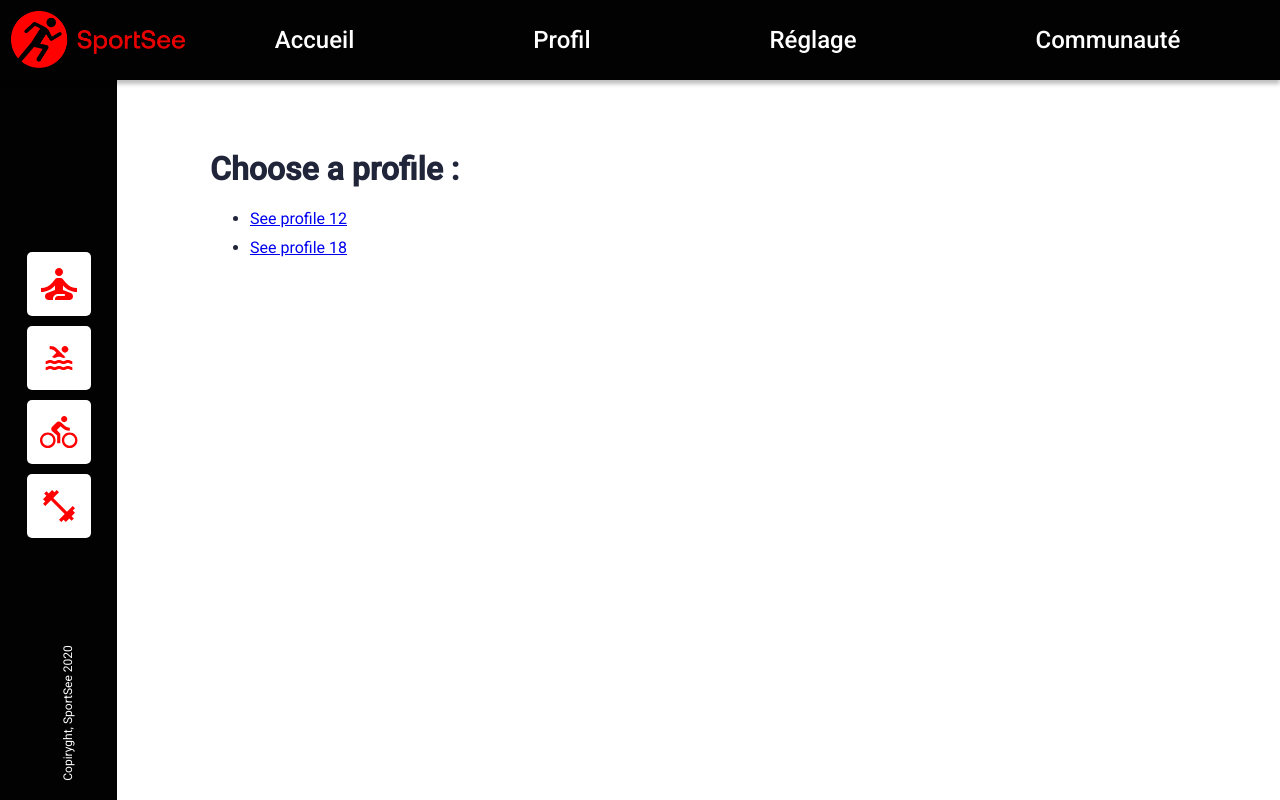
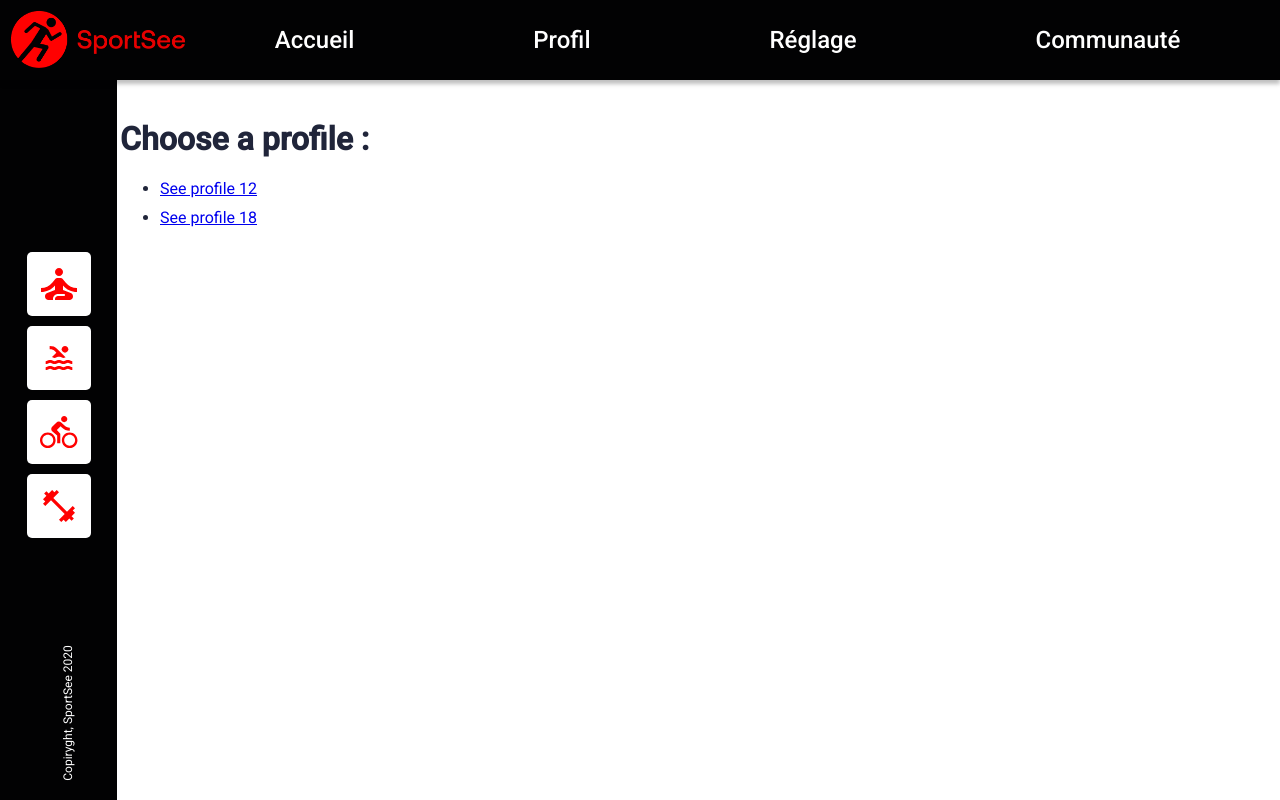
Before and after one commit to aiibe/SouksavanhSyphanravong_12_01112021, a React (Vite) app: page / in a window 1280 px wide. Built offline with nearby package versions, Linux system fonts and the light colour scheme.

Commit message:
Fix charts alignement for 1024px screen

```diff
--- a/src/css/App.css
+++ b/src/css/App.css
@@ -1,4 +1,13 @@
 main {
-  margin-top: 150px;
-  margin-left: 210px;
+  margin-top: 120px;
+  margin-left: 140px;
+  width: 860px;
 }
+
+@media (min-width: 1280px) {
+  main {
+    width: 1040px;
+    margin-top: 120px !important;
+    margin: 0 auto;
+  }
+}
--- a/src/css/KeyData.css
+++ b/src/css/KeyData.css
@@ -3,6 +3,7 @@
   align-items: center;
   background-color: #fbfbfb;
   padding: 30px;
+  border-radius: 5px;
 }
 
 .key__icon {
--- a/src/css/Sidebar.css
+++ b/src/css/Sidebar.css
@@ -9,6 +9,7 @@
   flex-direction: column;
   justify-content: center;
   align-items: center;
+  z-index: 99;
 }
 
 .sidebar__link {
--- a/src/css/User.css
+++ b/src/css/User.css
@@ -9,19 +9,33 @@
 }
 
 .chart {
-  display: grid;
-  grid-template-columns: 860px 25%;
-  grid-template-rows: 1fr;
-  gap: 0px 30px;
+  display: flex;
+  flex-direction: column;
 }
 
 .chart__misc {
   display: grid;
   grid-template-columns: repeat(3, 1fr);
   gap: 30px;
+  margin-bottom: 30px;
 }
 
 .chart__aside {
   display: flex;
-  flex-direction: column;
+  justify-content: space-between;
+  margin-bottom: 30px;
 }
+
+@media (min-width: 1280px) {
+  .chart {
+    display: grid;
+    grid-template-columns: 860px 25%;
+    grid-template-rows: 1fr;
+    gap: 0px 30px;
+  }
+
+  .chart__aside {
+    display: flex;
+    flex-direction: column;
+  }
+}
```
